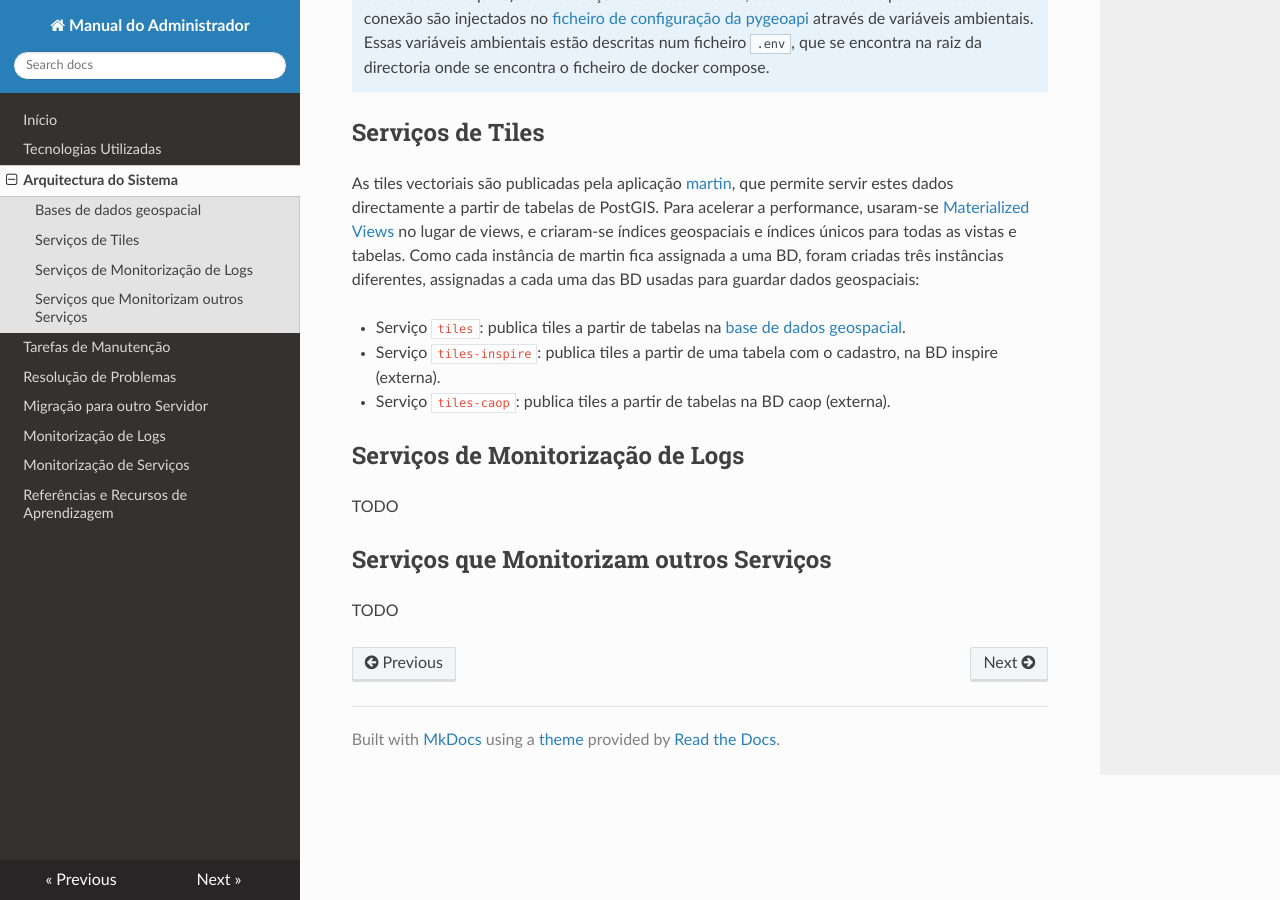
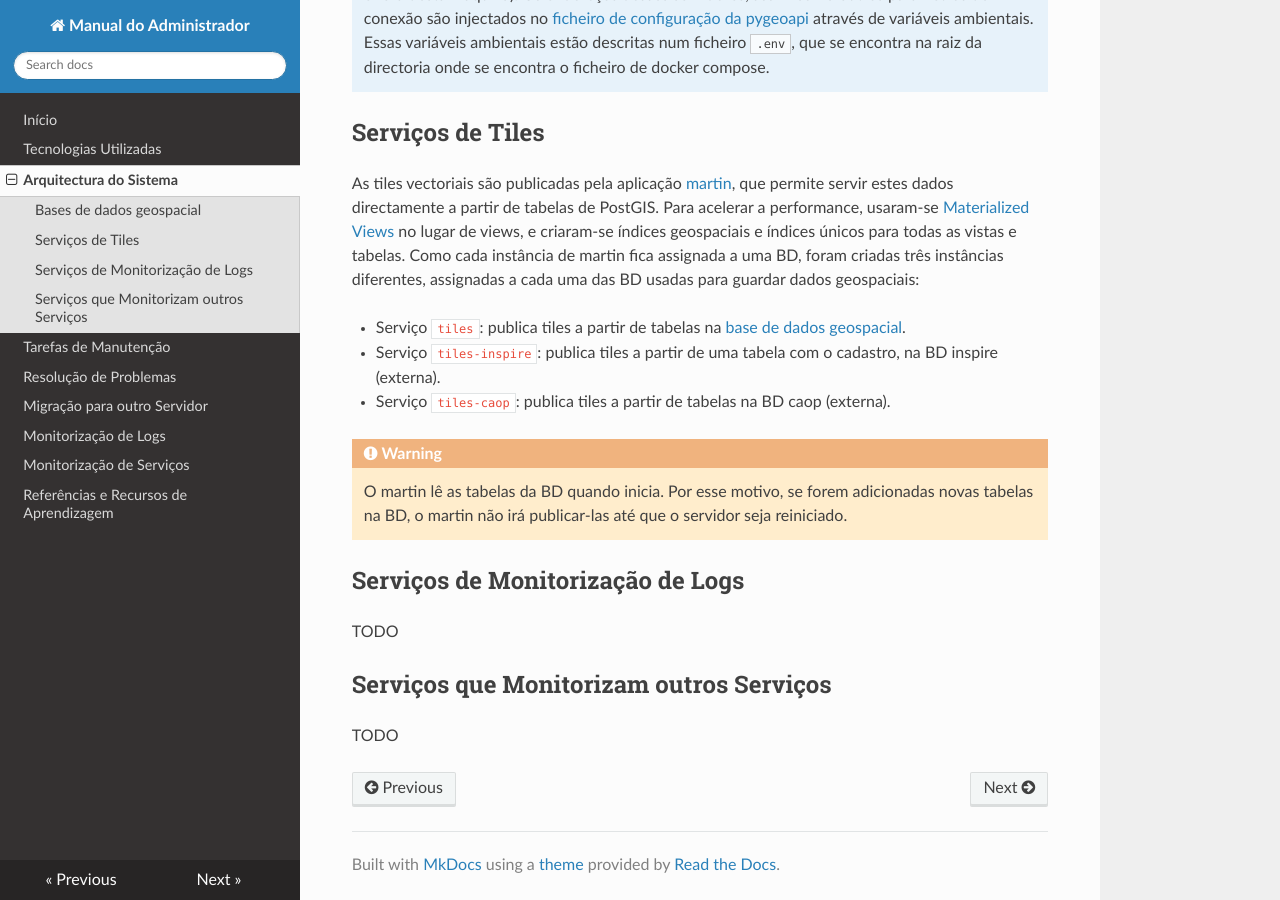
Before and after one commit to byteroad/ogcapi-admin, an MkDocs documentation site: the page built from docs/arquitectura.md, in a window 1280 px wide and 900 px high, scrolled down 1457 px. Built offline with MkDocs 1.6.1, drawn with Linux system fonts in a browser that asks for light colours; nearby versions of some CDN libraries.

Commit message:
- added warning about martin

```diff
--- a/docs/arquitectura.md
+++ b/docs/arquitectura.md
@@ -36,6 +36,10 @@ As tiles vectoriais são publicadas pela aplicação [martin](https://github.com
 * Serviço `tiles-inspire`: publica tiles a partir de uma tabela com o cadastro, na BD inspire (externa).
 * Serviço `tiles-caop`: publica tiles a partir de tabelas na BD caop (externa).
 
+!!! warning
+
+    O martin lê as tabelas da BD quando inicia. Por esse motivo, se forem adicionadas novas tabelas na BD, o martin não irá publicar-las até que o servidor seja reiniciado.
+
 ## Serviços de Monitorização de Logs
 
 TODO
```
